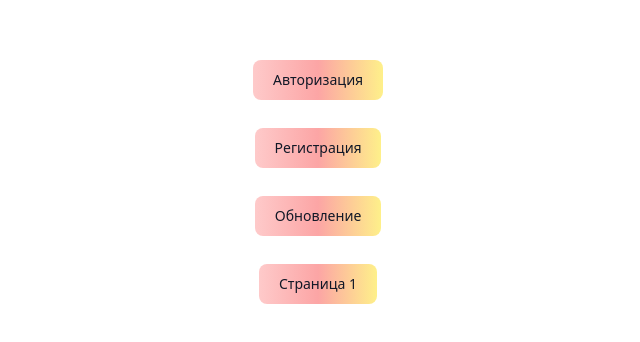
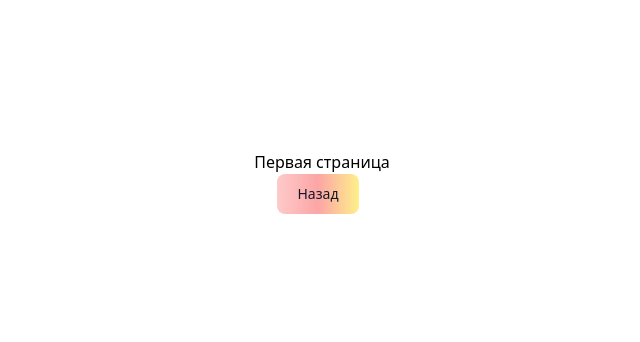
Before and after one commit to haaiger/incooognito, a React (Vite) app in the folder frontend/: page /first in a window 1280 px wide. Shown: the part 214-556 px from the top of the page, without its empty margins (318-958 px from the left). Built offline with nearby package versions, Linux system fonts and the light colour scheme.

Commit message:
init routing configured

```diff
--- a/frontend/src/App.tsx
+++ b/frontend/src/App.tsx
@@ -1,35 +1,7 @@
+import MainRouter from "./pages";
+
 function App() {
-  return (
-    <div className="flex-center h-screen flex-col gap-y-5">
-      <button
-        type="button"
-        className="text-gray-900 bg-gradient-to-r from-red-200 via-red-300 to-yellow-200 hover:bg-gradient-to-bl focus:ring-4 focus:outline-none focus:ring-red-100 dark:focus:ring-red-400 font-medium rounded-lg text-sm px-5 py-2.5 text-center me-2 mb-2"
-      >
-        Авторизация
-      </button>
-
-      <button
-        type="button"
-        className="text-gray-900 bg-gradient-to-r from-red-200 via-red-300 to-yellow-200 hover:bg-gradient-to-bl focus:ring-4 focus:outline-none focus:ring-red-100 dark:focus:ring-red-400 font-medium rounded-lg text-sm px-5 py-2.5 text-center me-2 mb-2"
-      >
-        Регистрация
-      </button>
-
-      <button
-        type="button"
-        className="text-gray-900 bg-gradient-to-r from-red-200 via-red-300 to-yellow-200 hover:bg-gradient-to-bl focus:ring-4 focus:outline-none focus:ring-red-100 dark:focus:ring-red-400 font-medium rounded-lg text-sm px-5 py-2.5 text-center me-2 mb-2"
-      >
-        Обновление
-      </button>
-
-      <button
-        type="button"
-        className="text-gray-900 bg-gradient-to-r from-red-200 via-red-300 to-yellow-200 hover:bg-gradient-to-bl focus:ring-4 focus:outline-none focus:ring-red-100 dark:focus:ring-red-400 font-medium rounded-lg text-sm px-5 py-2.5 text-center me-2 mb-2"
-      >
-        Страница 1
-      </button>
-    </div>
-  );
+  return <MainRouter />;
 }
 
 export default App;
--- /dev/null
+++ b/frontend/src/pages/First.tsx
@@ -0,0 +1,20 @@
+import { Link } from "react-router-dom";
+
+function First() {
+  return (
+    <div className="flex-center flex-col h-screen">
+      <h1>Первая страница</h1>
+
+      <Link to="/">
+        <button
+          type="button"
+          className="text-gray-900 bg-gradient-to-r from-red-200 via-red-300 to-yellow-200 hover:bg-gradient-to-bl focus:ring-4 focus:outline-none focus:ring-red-100 dark:focus:ring-red-400 font-medium rounded-lg text-sm px-5 py-2.5 text-center me-2 mb-2"
+        >
+          Назад
+        </button>
+      </Link>
+    </div>
+  );
+}
+
+export default First;
--- /dev/null
+++ b/frontend/src/pages/Main.tsx
@@ -0,0 +1,39 @@
+import { Link } from "react-router-dom";
+
+function Main() {
+  return (
+    <div className="flex-center h-screen flex-col gap-y-5">
+      <button
+        type="button"
+        className="text-gray-900 bg-gradient-to-r from-red-200 via-red-300 to-yellow-200 hover:bg-gradient-to-bl focus:ring-4 focus:outline-none focus:ring-red-100 dark:focus:ring-red-400 font-medium rounded-lg text-sm px-5 py-2.5 text-center me-2 mb-2"
+      >
+        Авторизация
+      </button>
+
+      <button
+        type="button"
+        className="text-gray-900 bg-gradient-to-r from-red-200 via-red-300 to-yellow-200 hover:bg-gradient-to-bl focus:ring-4 focus:outline-none focus:ring-red-100 dark:focus:ring-red-400 font-medium rounded-lg text-sm px-5 py-2.5 text-center me-2 mb-2"
+      >
+        Регистрация
+      </button>
+
+      <button
+        type="button"
+        className="text-gray-900 bg-gradient-to-r from-red-200 via-red-300 to-yellow-200 hover:bg-gradient-to-bl focus:ring-4 focus:outline-none focus:ring-red-100 dark:focus:ring-red-400 font-medium rounded-lg text-sm px-5 py-2.5 text-center me-2 mb-2"
+      >
+        Обновление
+      </button>
+
+      <Link to="/first">
+        <button
+          type="button"
+          className="text-gray-900 bg-gradient-to-r from-red-200 via-red-300 to-yellow-200 hover:bg-gradient-to-bl focus:ring-4 focus:outline-none focus:ring-red-100 dark:focus:ring-red-400 font-medium rounded-lg text-sm px-5 py-2.5 text-center me-2 mb-2"
+        >
+          Страница 1
+        </button>
+      </Link>
+    </div>
+  );
+}
+
+export default Main;
--- /dev/null
+++ b/frontend/src/pages/index.tsx
@@ -0,0 +1,20 @@
+import { RouterProvider, createBrowserRouter } from "react-router-dom";
+import Main from "./Main";
+import First from "./First";
+
+function MainRouter() {
+  const router = createBrowserRouter([
+    {
+      path: "/",
+      element: <Main />,
+    },
+    {
+      path: "/first",
+      element: <First />,
+    },
+  ]);
+
+  return <RouterProvider router={router} />;
+}
+
+export default MainRouter;
```
